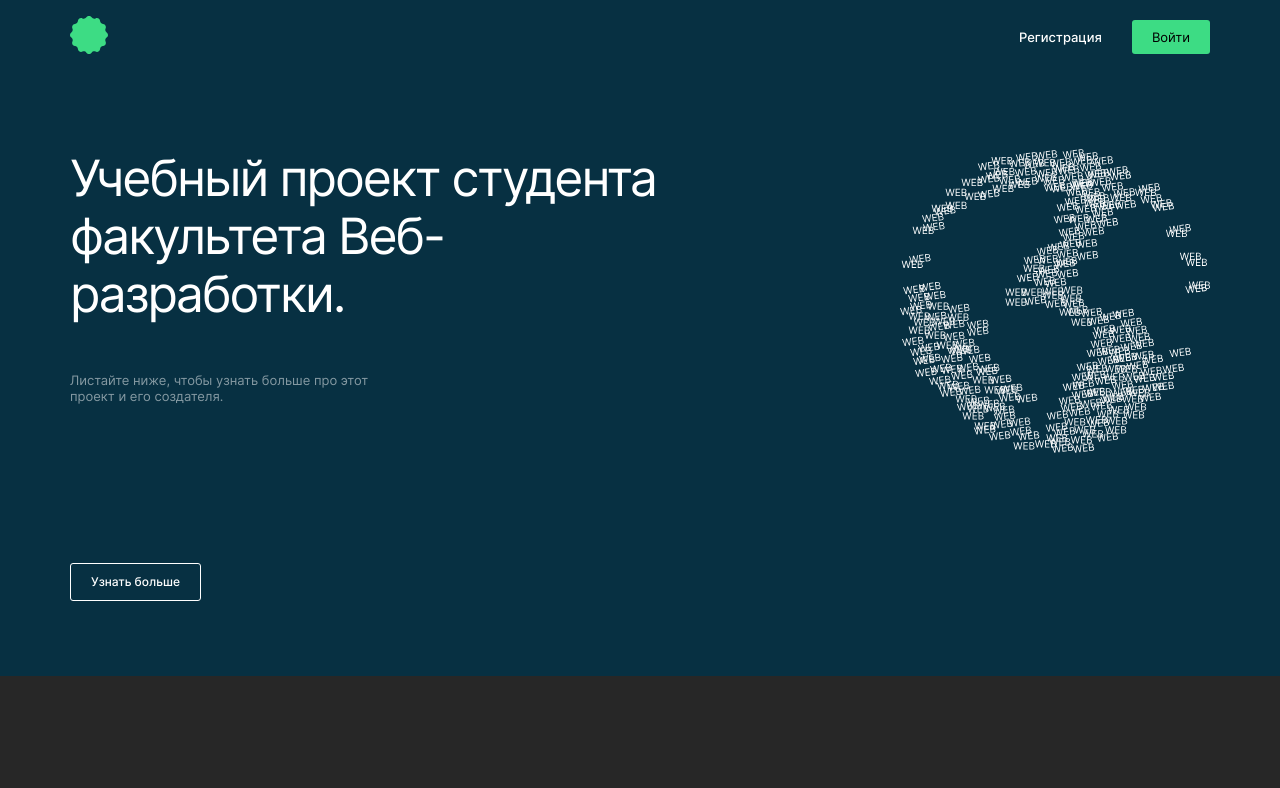
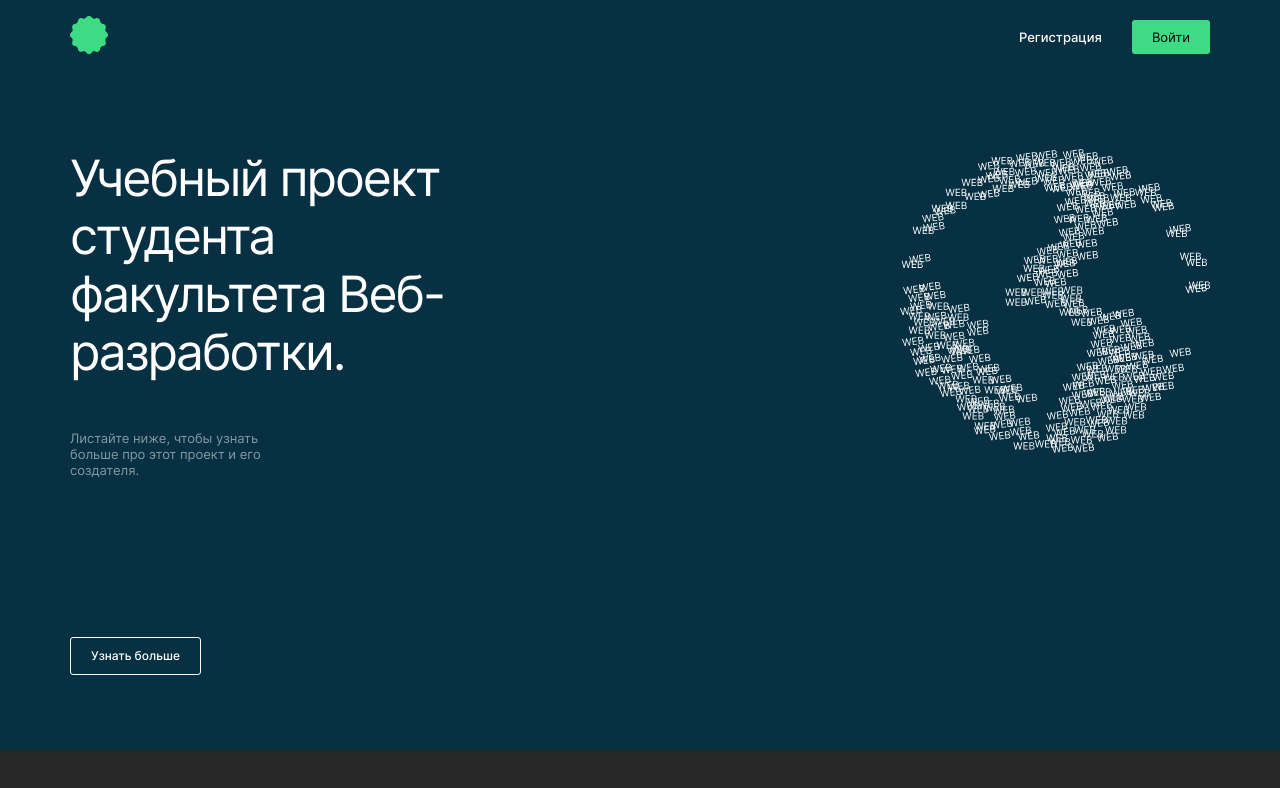
Before and after one commit to tsharon-byte/movies-explorer-frontend, a React (Create React App) app: page / in a window 1280 px wide. Shown: the top 788 px of the page. Built offline with nearby package versions, Linux system fonts and the light colour scheme.

Commit message:
level-2-after review 1-2

```diff
--- a/src/components/Main/Main.jsx
+++ b/src/components/Main/Main.jsx
@@ -5,10 +5,11 @@ import Techs from './Techs/Techs';
 import AboutMe from './AboutMe/AboutMe';
 import Header from '../Header/Header';
 import Footer from '../Footer/Footer';
+import Page from '../Page/Page';
 
 function Main() {
   return (
-    <>
+    <Page>
       <Header />
       <main>
         <Promo />
@@ -17,7 +18,7 @@ function Main() {
         <AboutMe />
       </main>
       <Footer />
-    </>
+    </Page>
   );
 }
 export default Main;
--- a/src/components/Main/Promo/Promo.css
+++ b/src/components/Main/Promo/Promo.css
@@ -24,7 +24,7 @@
 }
 
 .promo__heading {
-  width: 50vw;
+  width: 50%;
   margin: 0;
   box-sizing: border-box;
   font-weight: 400;
@@ -34,7 +34,7 @@
 }
 
 .promo__subheading {
-  width: 25vw;
+  width: 25%;
   padding-top: 36px;
   font-weight: 400;
   font-size: 13px;
@@ -73,7 +73,7 @@
   }
 
   .promo__subheading {
-    width: 33vw;
+    width: 33%;
     text-align: center;
     padding-bottom: 102px;
   }
--- a/src/components/Movies/Movies.jsx
+++ b/src/components/Movies/Movies.jsx
@@ -4,17 +4,18 @@ import MoviesCardList from './MoviesCardList/MoviesCardList';
 import Footer from '../Footer/Footer';
 import Navigation from '../Navigation/Navigation';
 import { movies } from '../../utils/constants';
+import Page from '../Page/Page';
 
 function Movies() {
   return (
-    <div>
+    <Page>
       <Navigation />
       <main className="column block">
         <SearchForm />
         <MoviesCardList movies={movies} />
       </main>
       <Footer />
-    </div>
+    </Page>
   );
 }
 
--- a/src/components/Movies/SearchForm/SearchForm.css
+++ b/src/components/Movies/SearchForm/SearchForm.css
@@ -87,6 +87,9 @@ input:checked[type="checkbox"]:before {
   .search-form {
     align-items: end;
   }
+  .search-form__checkbox {
+    flex-direction: row-reverse;
+  }
 }
 
 @media (max-width: 520px) {
--- /dev/null
+++ b/src/components/Page/Page.css
@@ -0,0 +1,5 @@
+.page {
+  max-width: 1440px;
+  box-sizing: border-box;
+  margin: 0 auto;
+}
--- /dev/null
+++ b/src/components/Page/Page.jsx
@@ -0,0 +1,11 @@
+import React from 'react';
+import PropTypes from 'prop-types';
+import './Page.css';
+
+function Page({ children }) {
+  return <div className="page">{children}</div>;
+}
+Page.propTypes = {
+  children: PropTypes.element.isRequired,
+};
+export default Page;
--- a/src/components/SavedMovies/SavedMovies.jsx
+++ b/src/components/SavedMovies/SavedMovies.jsx
@@ -4,17 +4,18 @@ import Footer from '../Footer/Footer';
 import Navigation from '../Navigation/Navigation';
 import SearchForm from '../Movies/SearchForm/SearchForm';
 import MoviesCardList from '../Movies/MoviesCardList/MoviesCardList';
+import Page from '../Page/Page';
 
 function SavedMovies() {
   return (
-    <>
+    <Page>
       <Navigation />
       <main className="column block">
         <SearchForm />
         <MoviesCardList movies={saved} isSaved />
       </main>
       <Footer />
-    </>
+    </Page>
   );
 }
 export default SavedMovies;
```
